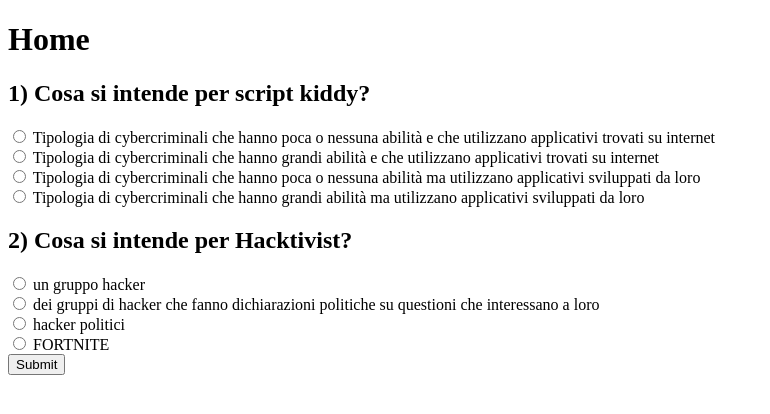
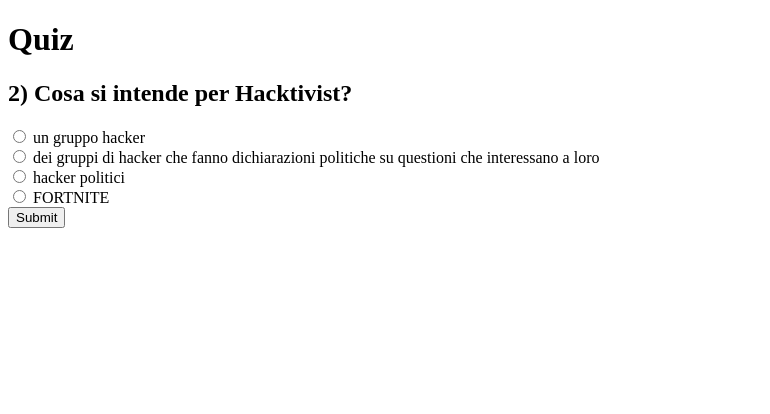
Before and after one commit to DiegoSgammeglia/ItisMajo, a plain HTML site: page index.html in a window 1280 px wide. Shown: the whole page, without its empty margins (0-770 px from the left). Drawn offline with Linux system fonts and the light colour scheme.

Commit message:
controllo lato server

```diff
--- a/index.html
+++ b/index.html
@@ -3,21 +3,14 @@
 <head>
     <meta charset="UTF-8">
     <meta name="viewport" content="width=device-width, initial-scale=1.0">
-    <title>Home</title>
-
-    <script type="text/javascript" src="./js/funzioni.js"></script>
-
-
-
+    <title>Quiz</title>
+    <script type="text/javascript" src="./js/functions.js"></script>
 </head>
 <body onload="readJson()">
-
-    <h1>Home</h1>
-
-    <form >
+    <h1>Quiz</h1>
+    <form action="http://localhost/Quiz/controllaRisposte.php" method="POST">
         <div id="output">
         </div>
     </form>
-
 </body>
 </html>
--- a/js/funzioni.js
+++ b/js/functions.js
@@ -1,17 +1,15 @@
 
 
 function readJson(){
-
-    fetch('../domande.json')
+    // remember to start Live Server
+    fetch('../questions.json')
         .then((response) => response.json())
         .then((json) => {
             let numeroDomande=2;
             let domande = json;
             let indice = 0;
             let divOutput =  document.getElementById("output");
-
-
-            for(i=0; i < numeroDomande; i++){
+            for(i=1; i < numeroDomande; i++){
                 let titoloDomanda = domande.Domande[i].Domanda;
                 let rispostaCorretta = domande.Domande[i].RispostaCorretta;
                 let risposta1 = domande.Domande[i].Risposta1;
@@ -19,14 +17,15 @@ function readJson(){
                 let risposta3 = domande.Domande[i].Risposta3;
                 let risposta4 = domande.Domande[i].Risposta4;
                 divOutput.innerHTML +=  "<h2> " + (i+1) + ") " +  titoloDomanda + " </h2>";
-                divOutput.innerHTML += '<input type="radio" id="risposta1" name="risposta1" value="' + risposta1 + '">';
+                divOutput.innerHTML += '<input type="radio" id="risposta1" name="rispostaData" value="' + risposta1 + '">';
                 divOutput.innerHTML += '<label> '+risposta1 +'</label> <br>';
-                divOutput.innerHTML += '<input type="radio" id="risposta2" name="risposta2" value="' + risposta2 + '">';
+                divOutput.innerHTML += '<input type="radio" id="risposta2" name="rispostaData" value="' + risposta2 + '">';
                 divOutput.innerHTML += '<label> '+risposta2 +'</label> <br>';
-                divOutput.innerHTML += '<input type="radio" id="risposta3" name="risposta3" value="' + risposta3 + '">';
+                divOutput.innerHTML += '<input type="radio" id="risposta3" name="rispostaData" value="' + risposta3 + '">';
                 divOutput.innerHTML += '<label> '+risposta3 +'</label> <br>';
-                divOutput.innerHTML += '<input type="radio" id="risposta4" name="risposta4" value="' + risposta4 + '">';
+                divOutput.innerHTML += '<input type="radio" id="risposta4" name="rispostaData" value="' + risposta4 + '">';
                 divOutput.innerHTML += '<label> '+risposta4 +'</label> <br> ';
+                divOutput.innerHTML += '<input type="hidden"  id="rispostaCorretta" name="rispostaCorretta" value="' + rispostaCorretta + '">';
 
             }
 
--- a/domande.json
+++ b/questions.json
@@ -2,7 +2,7 @@
     "Domande" : [
         {
             "Domanda" : "Cosa si intende per script kiddy? " ,
-            "Risposta1" : "Tipologia di cybercriminali che hanno poca o nessuna abilità e che utilizzano applicativi trovati su internet " ,
+            "Risposta1" : "Tipologia di cybercriminali che hanno poca o nessuna abilità e che utilizzano applicativi trovati su internet" ,
             "Risposta2" : "Tipologia di cybercriminali che hanno grandi abilità e che utilizzano applicativi trovati su internet" ,
             "Risposta3" : "Tipologia di cybercriminali che hanno poca o nessuna abilità ma utilizzano applicativi sviluppati da loro" ,
             "Risposta4" : "Tipologia di cybercriminali che hanno grandi abilità ma utilizzano applicativi sviluppati da loro",
```
